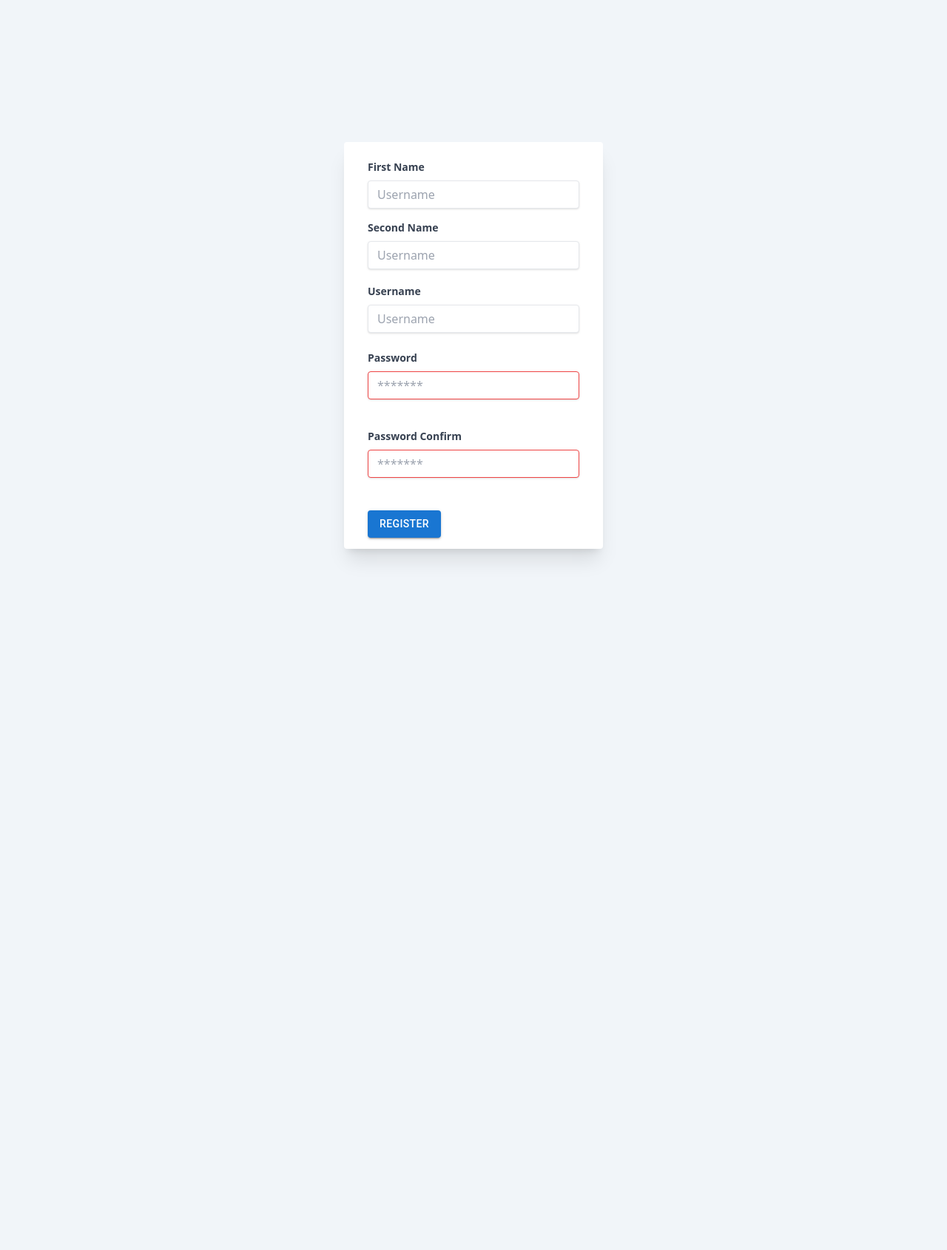
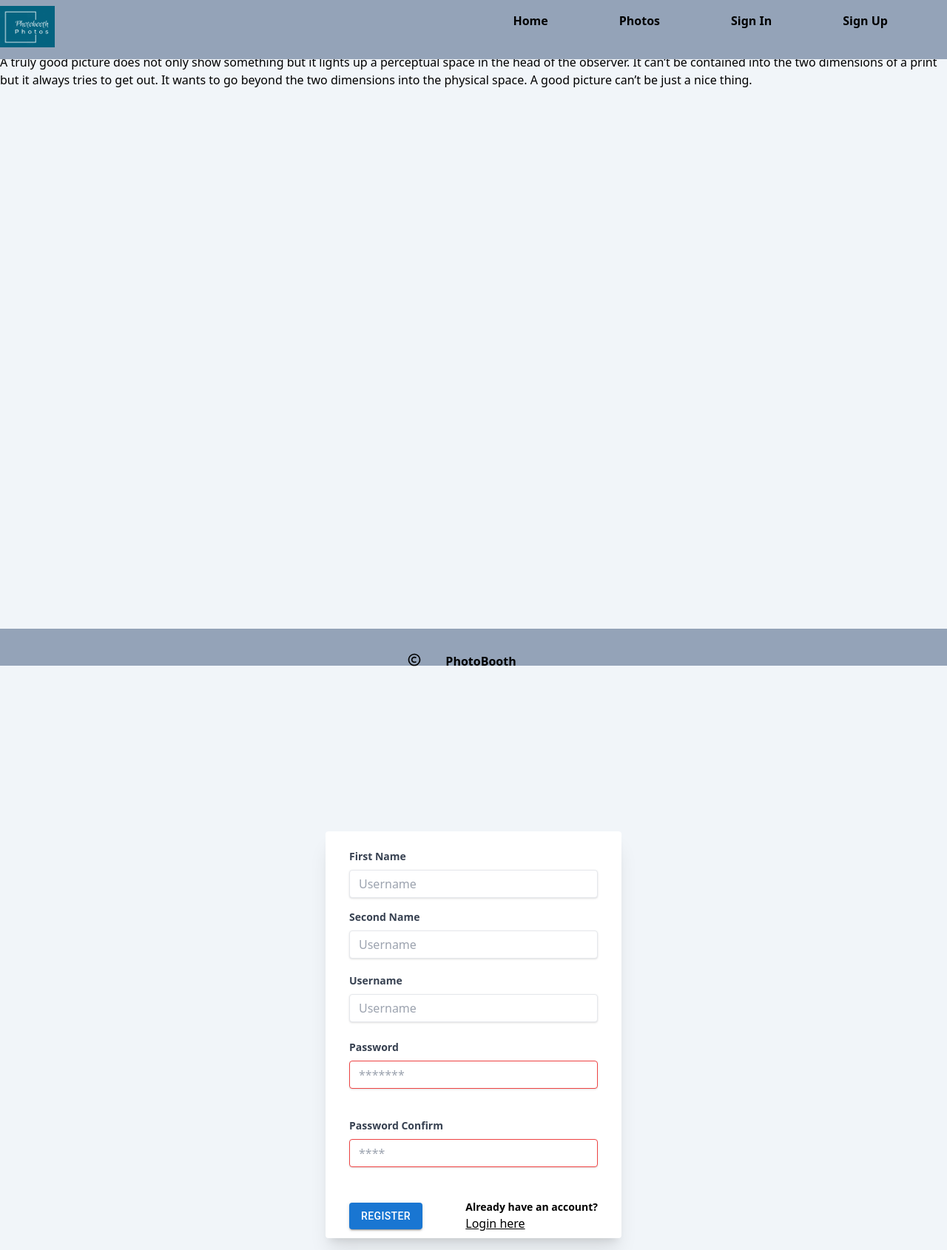
Before and after one commit to Zackius/unsplash_api_projects-, a React (Create React App) app: page /signup in a window 1280 px wide. Shown: the whole page at 74% size. Before the commit the page ends 800 px from the top, so only its background shows below. Built offline with nearby package versions, Linux system fonts and the light colour scheme.

Commit message:
Material ui installation

```diff
--- a/src/App.js
+++ b/src/App.js
@@ -3,18 +3,23 @@ import Navbar from "./Components /Navbar";
 import SingIn from "./Components /SignIn";
 import SignUp from "./Components /SignUp";
 import {Routes, Route} from "react-router-dom"
+import Footer from "./Components /Footer";
+import Hero from "./Components /Hero";
 
 
 function App() {
   return (
 <div>
-      {/* <Navbar /> */}
+      <Navbar />
+      <Hero/>
+      <Footer/>
       <Routes>
         <Route path="/" ></Route>
         <Route path="getimage" element={<GetImage />}></Route>
         <Route path="signin" element={<SingIn />}></Route>
         <Route path="signup" element={ <SignUp/>}></Route>
       </Routes>
+
 
 </div>
 
--- /dev/null
+++ b/src/Components /Footer.js
@@ -0,0 +1,17 @@
+import React from "react";
+import { BiCopyright } from "react-icons/bi";
+
+const Footer = () => {
+  return (
+    <div className="bg-slate-400 w-full h-[50px] ">
+          <div className=" flex   py-8  justify-center  text-black font-bold">
+          <BiCopyright size={20} />
+        <p className="px-8">
+          PhotoBooth
+        </p>
+      </div>
+    </div>
+  );
+};
+
+export default Footer;
--- /dev/null
+++ b/src/Components /Hero.js
@@ -0,0 +1,27 @@
+import React from "react";
+
+const Hero = () => {
+  return (
+    <div>
+      <section class="h-[850px]">
+        <div>
+          <h2>PhotoBooth</h2>
+          <p>
+            The difference between good photos and beautiful photos <br />
+            Good photos tell stories. Average photos are just beautiful
+          </p>
+
+          <p>
+            A truly good picture does not only show something but it lights up a
+            perceptual space in the head of the observer. It can’t be contained
+            into the two dimensions of a print but it always tries to get out.
+            It wants to go beyond the two dimensions into the physical space. A
+            good picture can’t be just a nice thing.
+          </p>
+        </div>
+      </section>
+    </div>
+  );
+};
+
+export default Hero;
--- a/src/Components /SignIn.js
+++ b/src/Components /SignIn.js
@@ -3,7 +3,7 @@ import Button from '@mui/material/Button';
 
 const SignIn = () => {
   return (
-    <div className="flex justify-center pt-48">
+    <div className="flex justify-center pt-64">
       <form class="h-[350px] w-[350px] bg-white shadow-md rounded px-8 pt-6 pb-8 mb-4">
         <div class="mb-4">
           <label
@@ -30,7 +30,7 @@ const SignIn = () => {
             class="shadow appearance-none border border-red-500 rounded w-full py-2 px-3 text-gray-700 mb-3 leading-tight focus:outline-none focus:shadow-outline"
             id="password"
             type="password"
-            placeholder="******************"
+            placeholder="******"
           />
           <p class="text-red-500 text-xs italic">Please choose a password.</p>
         </div>
--- a/src/Components /SignUp.js
+++ b/src/Components /SignUp.js
@@ -1,49 +1,90 @@
-import React from 'react'
-import Button from '@mui/material/Button';
+import React from "react";
+import Button from "@mui/material/Button";
 
 const SignUp = () => {
   return (
-    <div class="flex justify-center pt-48">
-      <form class="h-[550px] w-[350px] bg-white shadow-xl rounded px-8 pt-6 pb-8 mb-4">
+    <div class="flex justify-center pt-56">
+      <form class="h-[550px] w-[400px] bg-white shadow-xl rounded px-8 pt-6 pb-8 mb-4">
         <div class="mb-4">
-          <label class="block text-gray-700 text-sm font-bold mb-2" for="firstname">
+          <label
+            class="block text-gray-700 text-sm font-bold mb-2"
+            for="firstname"
+          >
             First Name
           </label>
-      <input class="shadow appearance-none border rounded w-full py-2 px-3 text-gray-700 leading-tight focus:outline-none focus:shadow-outline" id="username" type="text" placeholder="Username" />
+          <input
+            class="shadow appearance-none border rounded w-full py-2 px-3 text-gray-700 leading-tight focus:outline-none focus:shadow-outline"
+            id="username"
+            type="text"
+            placeholder="Username"
+          />
         </div>
         <div class="mb-5">
-          <label class="block text-gray-700 text-sm font-bold mb-2" for="secondname">
+          <label
+            class="block text-gray-700 text-sm font-bold mb-2"
+            for="secondname"
+          >
             Second Name
           </label>
-      <input class="shadow appearance-none border rounded w-full py-2 px-3 text-gray-700 leading-tight focus:outline-none focus:shadow-outline" id="username" type="text" placeholder="Username" />
+          <input
+            class="shadow appearance-none border rounded w-full py-2 px-3 text-gray-700 leading-tight focus:outline-none focus:shadow-outline"
+            id="username"
+            type="text"
+            placeholder="Username"
+          />
         </div>
         <div class="mb-6">
-          <label class="block text-gray-700 text-sm font-bold mb-2" for="username">
+          <label
+            class="block text-gray-700 text-sm font-bold mb-2"
+            for="username"
+          >
             Username
           </label>
-      <input class="shadow appearance-none border rounded w-full py-2 px-3 text-gray-700 leading-tight focus:outline-none focus:shadow-outline" id="username" type="text" placeholder="Username" />
+          <input
+            class="shadow appearance-none border rounded w-full py-2 px-3 text-gray-700 leading-tight focus:outline-none focus:shadow-outline"
+            id="username"
+            type="text"
+            placeholder="Username"
+          />
         </div>
         <div class="mb-7">
-      <label class="block text-gray-700 text-sm font-bold mb-2" for="password">
+          <label
+            class="block text-gray-700 text-sm font-bold mb-2"
+            for="password"
+          >
             Password
           </label>
-      <input class="shadow appearance-none border border-red-500 rounded w-full py-2 px-3 text-gray-700 mb-3 leading-tight focus:outline-none focus:shadow-outline" id="password" type="password" placeholder="*******"/>
+          <input
+            class="shadow appearance-none border border-red-500 rounded w-full py-2 px-3 text-gray-700 mb-3 leading-tight focus:outline-none focus:shadow-outline"
+            id="password"
+            type="password"
+            placeholder="*******"
+          />
         </div>
         <div class="mb-8">
-      <label class="block text-gray-700 text-sm font-bold mb-2" for="passwordconfirm">
+          <label
+            class="block text-gray-700 text-sm font-bold mb-2"
+            for="passwordconfirm"
+          >
             Password Confirm
           </label>
-      <input class="shadow appearance-none border border-red-500 rounded w-full py-2 px-3 text-gray-700 mb-3 leading-tight focus:outline-none focus:shadow-outline" id="password" type="password" placeholder="*******"/>
+          <input
+            class="shadow appearance-none border border-red-500 rounded w-full py-2 px-3 text-gray-700 mb-3 leading-tight focus:outline-none focus:shadow-outline"
+            id="password"
+            type="password"
+            placeholder="****"
+          />
         </div>
         <div class="flex items-center justify-between">
           <Button variant="contained">Register</Button>
-          <a>
-            <p></p>
-          </a>
+          <div>
+        <p class="font-bold text-sm">Already have an account?</p>
+        <a href="/signin" class="underline">Login here</a>
+       </div>
         </div>
       </form>
     </div>
-  )
-}
+  );
+};
 
-export default SignUp
+export default SignUp;
```
Lines whose indentation alone changed are shown as unchanged.
